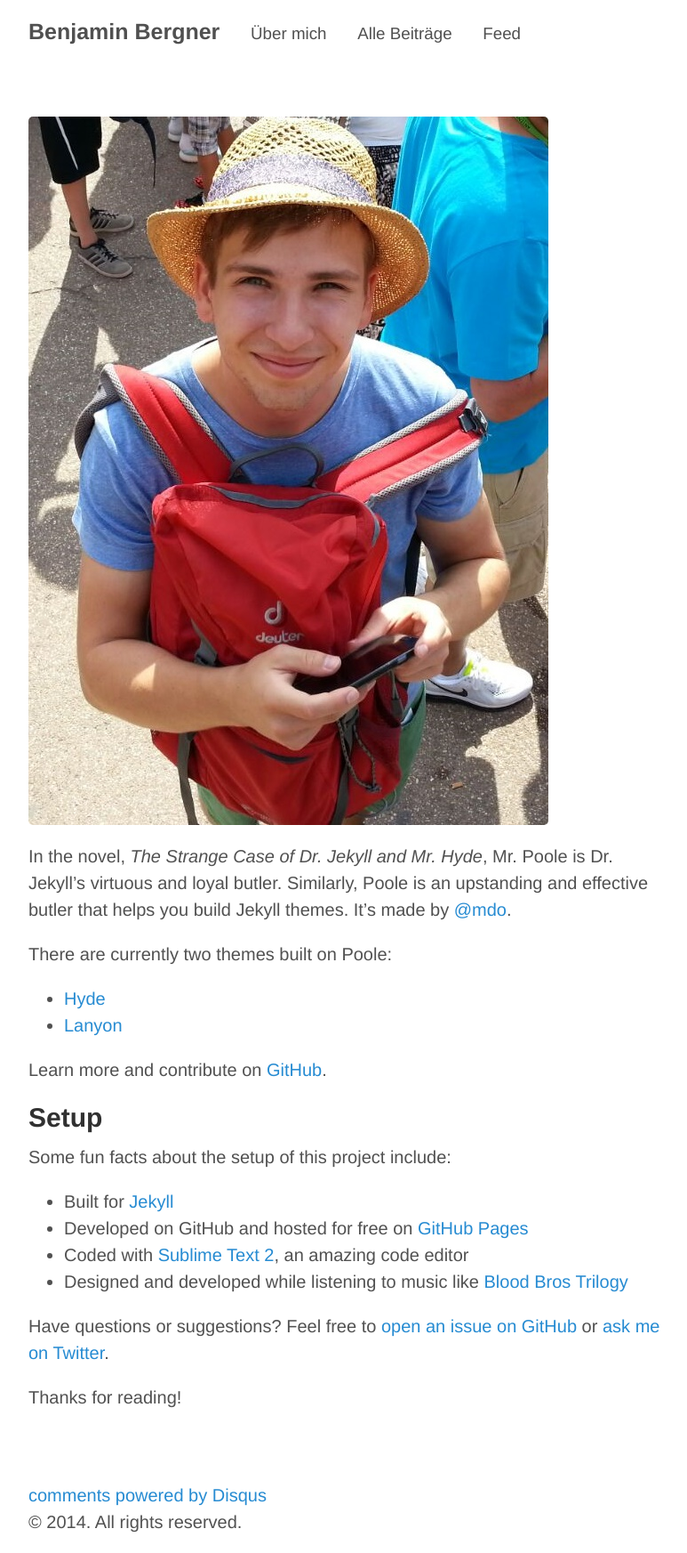
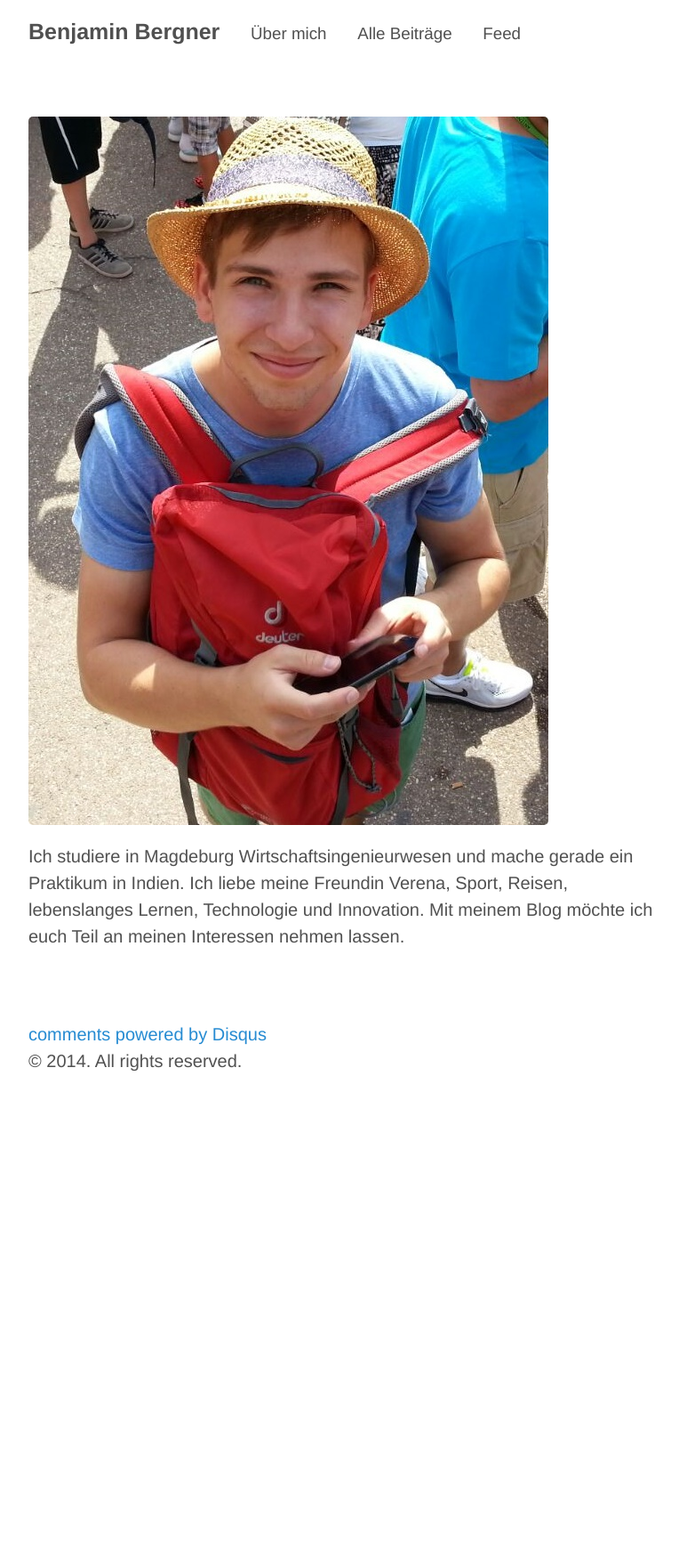
Before and after one commit to benjaminbergner/indien_blog, a Jekyll site: the page built from about.md, in a window 1280 px wide. Shown: the whole page at 89% size, without its empty margins (248-1021 px from the left). Built offline with Jekyll 4.4.1, drawn with Linux system fonts in a browser that asks for light colours; Markdown is read by kramdown in place of the engine named in the settings; comment, search, counter and statistics services are not loaded; after the commit the page ends 1227 px from its top, so only the background shows below that.

Commit message:
about me
about me

```diff
--- a/about.md
+++ b/about.md
@@ -4,24 +4,6 @@ layout: page
 
 ![Bild von Benjamin Bergner](/images/Benjamin_Bergner.jpg)
 
-In the novel, *The Strange Case of Dr. Jekyll and Mr. Hyde*, Mr. Poole is Dr. Jekyll's virtuous and loyal butler. Similarly, Poole is an upstanding and effective butler that helps you build Jekyll themes. It's made by [@mdo](https://twitter.com/mdo).
-
-There are currently two themes built on Poole:
-
-* [Hyde](http://hyde.getpoole.com)
-* [Lanyon](http://lanyon.getpoole.com)
-
-Learn more and contribute on [GitHub](https://github.com/poole).
-
-## Setup
-
-Some fun facts about the setup of this project include:
-
-* Built for [Jekyll](http://jekyllrb.com)
-* Developed on GitHub and hosted for free on [GitHub Pages](https://pages.github.com)
-* Coded with [Sublime Text 2](http://sublimetext.com), an amazing code editor
-* Designed and developed while listening to music like [Blood Bros Trilogy](https://soundcloud.com/maddecent/sets/blood-bros-series)
-
-Have questions or suggestions? Feel free to [open an issue on GitHub](https://github.com/poole/poole/issues/new) or [ask me on Twitter](https://twitter.com/mdo).
-
-Thanks for reading!
+Ich studiere in Magdeburg Wirtschaftsingenieurwesen und mache gerade ein Praktikum in Indien.
+Ich liebe meine Freundin Verena, Sport, Reisen, lebenslanges Lernen, Technologie und Innovation.
+Mit meinem Blog möchte ich euch Teil an meinen Interessen nehmen lassen.
```
